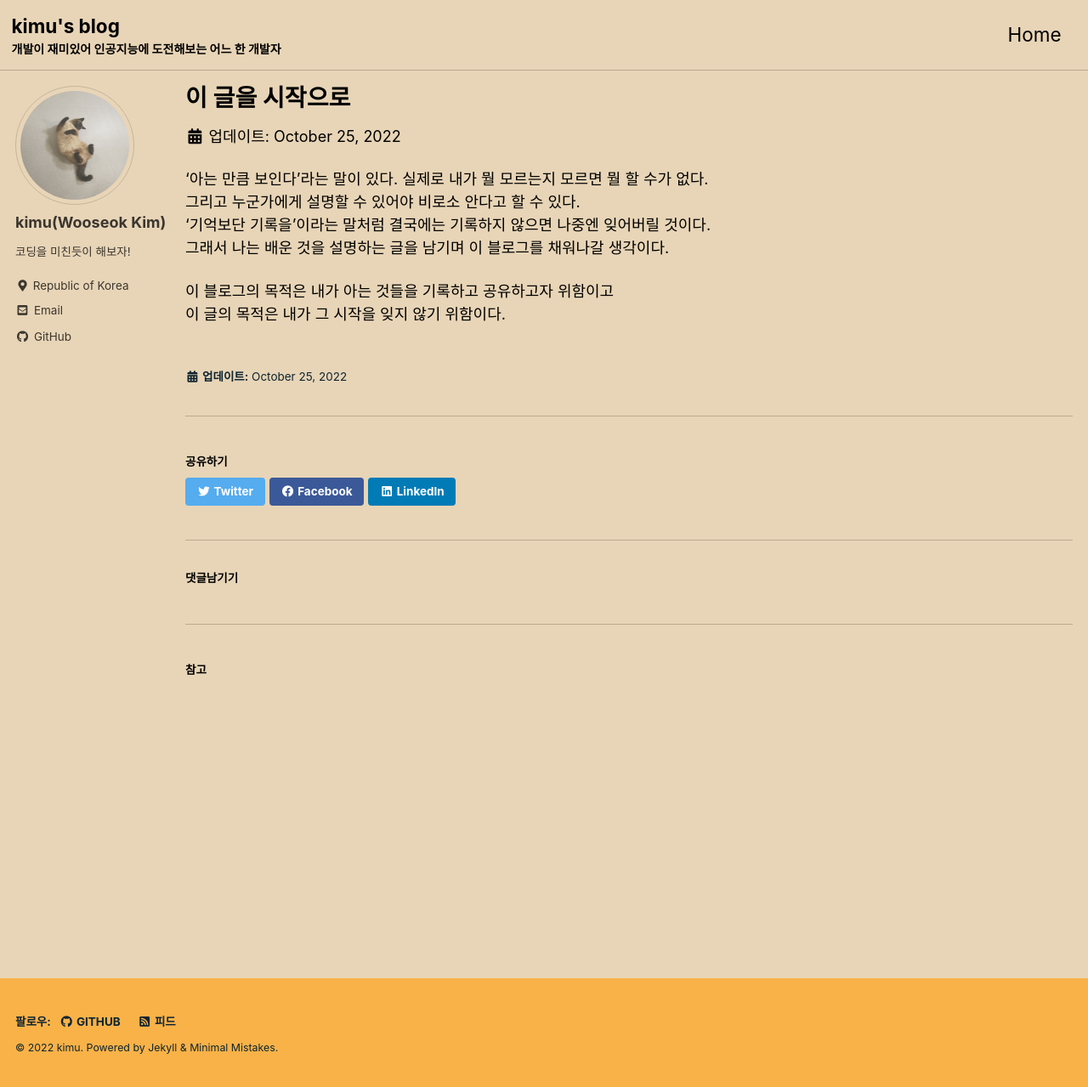
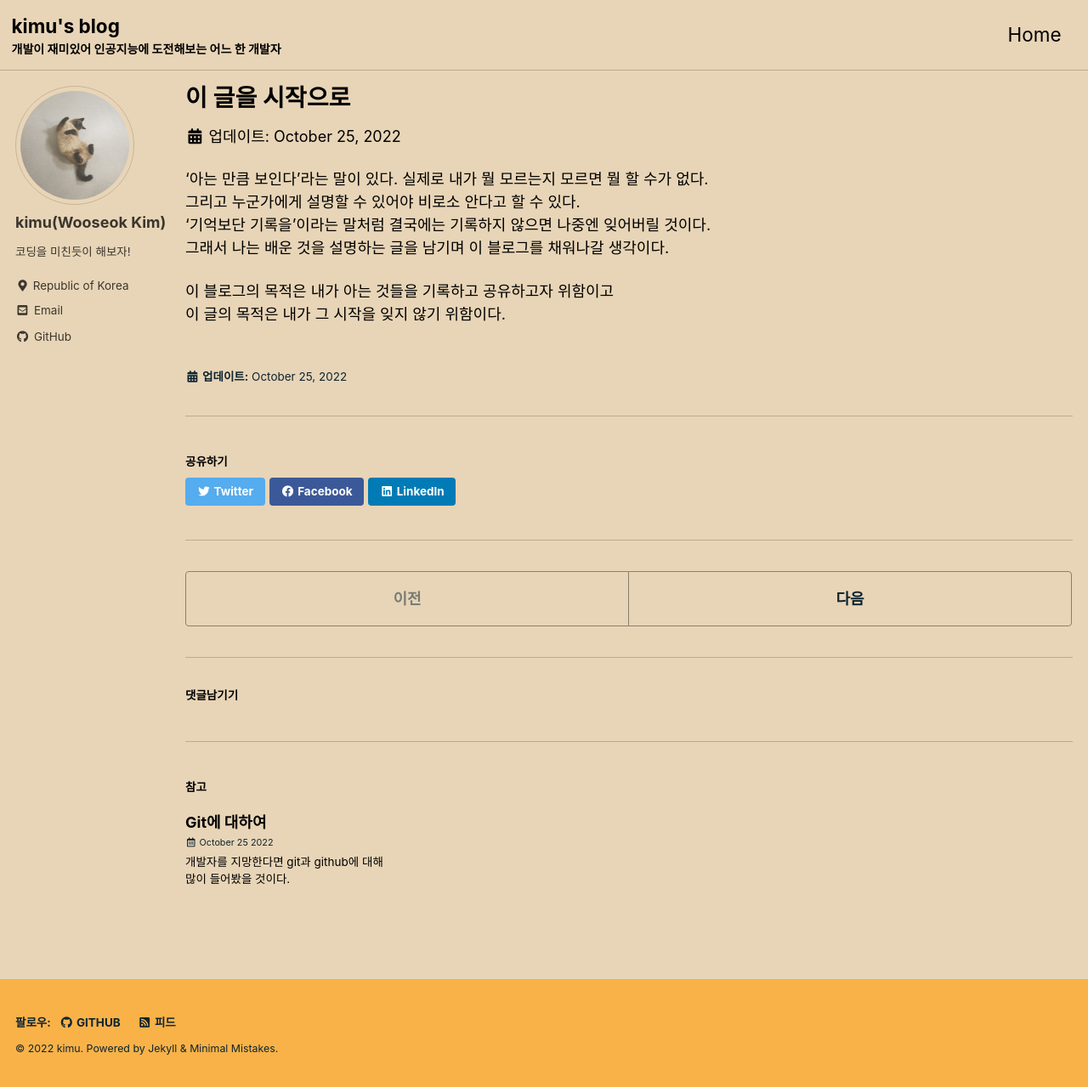
Before and after one commit to kws9208/kws9208.github.io, a Jekyll site: the page built from _posts/2022-10-25-first-post.md, in a window 1280 px wide and 1279 px high. Shown: the whole window at 85% size. Built offline with Jekyll 4.4.1, drawn with Linux system fonts in a browser that asks for light colours; cached includes are drawn as plain includes; comment, search, counter and statistics services are not loaded; part of the change alters nothing that is shown.

Commit message:
posting about git

````diff
--- a/_config.yml
+++ b/_config.yml
@@ -290,3 +290,4 @@ defaults:
       comments: true
       share: true
       related: true
+      toc_sticky: true
--- /dev/null
+++ b/_posts/2022-10-25-git.md
@@ -0,0 +1,209 @@
+---
+title: "Git에 대하여"
+layout: single
+categories: git&github
+tags: git github
+toc: true
+toc_label: "Git에 대하여"
+---
+
+
+개발자를 지망한다면 git과 github에 대해 많이 들어봤을 것이다.
+
+이 포스트에서는 그 git과 github이라는 것의 정체를 파헤쳐보고자 한다.
+
+그런데 왠지 git이란 것을 알아야 github에 대해 이해할 수 있을 것 같다.
+
+그 git이란 것을 알아보기 전에 '버전 관리'라는 것에 대해 알아보자.
+
+# 버전 관리
+
+`버전 관리`란 말 그대로 어떤 대상의 버전을 관리하는 것을 말한다.
+그 대상은 프로그램 소스 코드가 될 수도 있고 프로그램 자체가 될 수도 있다.
+
+## 복사-붙여넣기(Ctrl + C,V)
+
+우리는 git과 github이란 것을 쓰기 전부터 버전 관리를 해왔다.
+바로 `복사-붙여넣기(Ctrl+C,V)`를 통해 팀 프로젝트의 ppt 파일이나 word 파일의 버전을 관리해왔을 것이다.
+복사본의 파일명 뒤에 날짜를 붙이면서 말이다.
+
+이런 복사-붙여넣기(이하 복붙)를 통해 버전 관리를 할 순 있다.
+그러나 이런 복붙은 다음과 같은 문제를 일으킬 수 있다.
+
+- 실수로 작업하던 폴더를 지워버린 경우
+- 파일을 잘못 고치고 저장해버려서 파일을 되돌릴 수 없는 경우
+
+그리고 복붙은 다음과 같은 불편한 점이 있다.
+
+- 파일의 변경 사항을 알기 어렵다.
+- 파일을 특정 시점으로 되돌리기 어렵다.
+- 복사된 파일이 디스크의 용량을 차지한다.
+- 협업(분산작업)이 어렵다.
+
+이러한 복붙을 통한 버전관리의 단점 때문에 버전 관리 시스템이 등장했다.
+
+## 버전 관리 시스템(VCS, Version Control System)
+
+`버전 관리 시스템`이란 파일 변화를 시간에 따라 기록했다가 나중에 특정 시점의 버전을 다시 꺼내올 수 있는 시스템을 말한다.
+
+첫번째로 로컬 버전 관리 시스템(LVCS)이란게 생겼다.
+
+## 로컬 버전 관리 시스템(LVCS, Local Version Control System)
+
+로컬 VCS는 아주 간단한 데이터베이스를 사용해서 파일의 변경 정보를 관리한다.
+
+![LVSC](https://git-scm.com/book/en/v2/images/local.png)
+*그림 1. 로컬 버전 관리.*
+
+로컬 VCS 중 하나인 RCS(Revision Control System)는 Patch Set(파일에서 변경되는 부분)을 관리한다.
+파일에 일련의 Patch Set을 적용하거나 해제함으로써 파일을 특정 시점으로 되돌릴 수 있다.
+
+하지만 이러한 로컬 VCS은 로컬에서만 동작해서 협업할때는 불편한 점이 많아 중앙집중식 버전 관리 시스템이 등장한다.
+
+## 중앙집중식 버전 관리 시스템(CVCS, Centralized Version Control System)
+
+`중앙집중식 버전 관리 시스템`은 파일을 관리하는 서버가 있고 클라이언트는 중앙 서버에서 파일을 받아서 사용한다.
+
+![CVCS](https://git-scm.com/book/en/v2/images/centralized.png)
+*그림 2. 중앙집중식 버전 관리(CVCS).*
+
+마치 '구글 드라이브'를 사용하는 것과 같다.
+
+하지만 이러한 시스템 역시 협업할 때는 불편하고 만약 중앙 서버가 마비되거나 인터넷에 연결이 안되는 환경이라면 작업을 수행할 수가 없게 된다.
+
+이러한 단점때문에 분산 버전 관리 시스템이 등장한다.
+
+## 분산 버전 관리 시스템(DVCS, Distributed Version Control System)
+
+`분산 버전 관리 시스템`에서는 클라이언트가 중앙 서버의 저장소와 더불어 히스토리를 전부 복제함으로써 서버의 문제가 발생하더라도 복제물로 작업을 수행하게 할 수 있고 서버의 복원도 할 수 있다.
+
+![DVCS](https://git-scm.com/book/en/v2/images/distributed.png)
+*그림 3. 분산 버전 관리 시스템(DVCS).*
+
+중복된 파일을 메모리에 저장하는 것이 비효율적으로 보이지만, 이렇게 함으로써 버전을 내 컴퓨터에서 관리할 수 있게 되고 필요할 때마다 원격 서버를 이용해 파일을 업로드할 수 있게 된다. 그리고 서로 참조하면서 협업도 쉽게 가능해진다. 또한 파일의 저장방식을 특이하게 해서 메모리도 효율적으로 사용가능하다.
+
+우리가 배울 `git`이란 것도 분산 버전 관리 시스템이다.
+
+# Git
+
+## Git의 간단한 역사
+
+Git은 Linux를 창시한 리누스 토발즈(Linus Torvalds)가 2005년에 만들었다.
+Linux 커널은 당시 상용 DVCS 중 하나인 BitKeeper를 사용했다.
+그러다가 BitKeeper의 무료 사용이 중지되자 리누스 토발즈는 Git을 만들게 된다.
+
+그렇게 만들어진 git은 다음과 같은 특징을 가진다.
+
+- 빠른 속도
+- 단순한 구조
+- 비선형적인 개발(수천 개의 동시 다발적인 브랜치)
+- 완벽한 분산
+- Linux 커널과 같은 대형 프로젝트에도 유용할 것(속도나 데이터 크기 면에서)
+
+## Git 기초
+
+### 용어정리
+
+`Snapshot`: 특정 시점에서의 파일 상태(현재 상태의 모든 정보)
+
+`Delta`: 파일의 이전 상태와 비교한 변경사항
+
+### 차이가 아니라 스냅샷
+
+![SVN](https://git-scm.com/book/en/v2/images/deltas.png)
+*그림 4. 각 파일에 대한 변화를 저장하는 시스템들.*
+
+Serbversion과 같은 시스템들은 각 파일의 변화를 시간순으로 관리하면서 파일들의 집합을 관리한다.
+보통 **델타 기반** 버전 관리 시스템이라고 한다.
+
+![Git](https://git-scm.com/book/en/v2/images/snapshots.png)
+*그림 5. 시간순으로 프로젝트의 스냅샷을 저장.*
+
+Git은 데이터를 파일 시스템 **스냅샷의 연속**으로 취급한다.
+파일이 달라지지 않았으면 이전 상태의 파일에 대한 링크를 제공한다.
+Git은 최종적으로 마지막 버전의 스냅샷만 저장하고 나머지는 델타로 관리한다.
+
+### 거의 모든 명령을 로컬에서 실행
+
+Git은 거의 모든 명령이 로컬에서 실행되므로 빠르며 네트워크에 연결할 필요가 없다.
+
+로컬에서 작업하고 원격으로 업로드하면 된다.
+
+### Git의 무결성
+
+Git은 데이터를 저장하기 전에 항상 체크섬을 구하고 이 체크섬으로 데이터를 관리한다.
+
+체크섬은 SHA-1 해시를 사용하여 40자 길이의 16진수 문자열로 만들어지며 이는 파일의 내용이나 디렉토리 구조를 이용하여 구한다.
+
+Git은 파일을 이름으로 저장하지 않고 해당 파일의 해시로 저장하며 이 해시값을 통해 버전을 이동한다.
+
+### Git은 데이터를 추가할 뿐
+
+Git으로 무엇을 하든 데이터베이스에 데이터가 추가된다.
+
+Git은 데이터를 추가만 할 수 있다.
+
+파일 삭제는 파일 삭제 기록을 추가하는 것을 의미한다.
+
+### 세가지 상태
+
+Git은 파일을 세가지 상태로 관리한다.
+
+- Committed: 데이터가 로컬 데이터베이스에 안전하게 저장됐다는 것을 의미한다.
+- Modified: 수정한 파일을 아직 로컬 데이터베이스에 커밋하지 않은 것을 의미한다.
+- Staged: 현재 수정한 파일을 곧 커밋할 것이라고 표시한 상태를 의미한다.
+
+이 세가지 상태는 Git 프로젝트의 Git 디렉토리, 워킹 트리, Staging Area라는 세 가지 단계와 연결되어 있다.
+
+![Git working tree](https://git-scm.com/book/en/v2/images/areas.png)
+*그림 6. 워킹 트리, Staging Area, Git 디렉토리.*
+
+- Git 디렉토리는 Git이 프로젝트의 메타데이터와 객체 데이터베이스를 저장하는 곳을 말한다.
+
+- 워킹 트리는 프로젝트의 특정 버전을 Checkout한 것이다.
+
+- Staging Area는 단순한 파일이고 곧 커밋할 파일에 대한 정보를 저장한다.
+
+### Git이 하는 일
+
+1. 워킹 트리에서 파일을 수정한다.
+2. Staging Area에 파일을 Stage해서 커밋할 스냅샷을 만든다. 모든 파일을 추가할 수도 있고 선택하여 추가할 수도 있다.
+3. Staging Area에 있는 파일들을 커밋해서 Git 디렉토리에 영구적인 스냅샷으로 저장한다.
+
+Git 디렉토리에 있는 파일들은 Committed 상태이다.
+파일을 수정하고 Staging Area에 추가했다면 Staged이다.
+그리고 Checkout 하고 나서 수정했지만, 아직 Staging Area에 추가하지 않았으면 Modified이다.
+
+## Git 설치
+
+윈도우 사용자는 아래 링크로 가서 Git을 다운받아 설치하면 된다.
+
+https://git-scm.com/download/win
+
+
+## Git 최초 설정
+
+### 사용자 정보
+git을 설치하고 나서 가장 먼저 해야하는 것은 사용자 이름과 이메일 주소를 설정하는 것이다.
+
+git은 커밋할 때마다 이 정보를 사용한다.
+
+git bash를 통해 입력하자.
+
+```
+git config --global user.name "username"
+git config --global user.email user-eamil@email.com
+```
+### 설정 확인
+아래 명령어를 통해 설정 정보를 확인할 수 있다.
+
+```
+git config --list
+```
+![git_config](https://user-images.githubusercontent.com/82245973/197676356-bee144bf-e206-4bc0-9984-66c5507ddddd.PNG)
+
+# 참조
+- [SKplanet T-아카데미 유튜브](https://www.youtube.com/watch?v=YQat_D1C-ps)
+- [Pro Git(2nd Edition)](https://git-scm.com/book/ko/v2)
+- [VCS 관련 블로그 포스팅](https://heekangpark.github.io/git/vcs)
+- [Git-Delta 관련 블로그 포스팅](http://dogfeet.github.io/articles/2012/git-delta.html)
````
